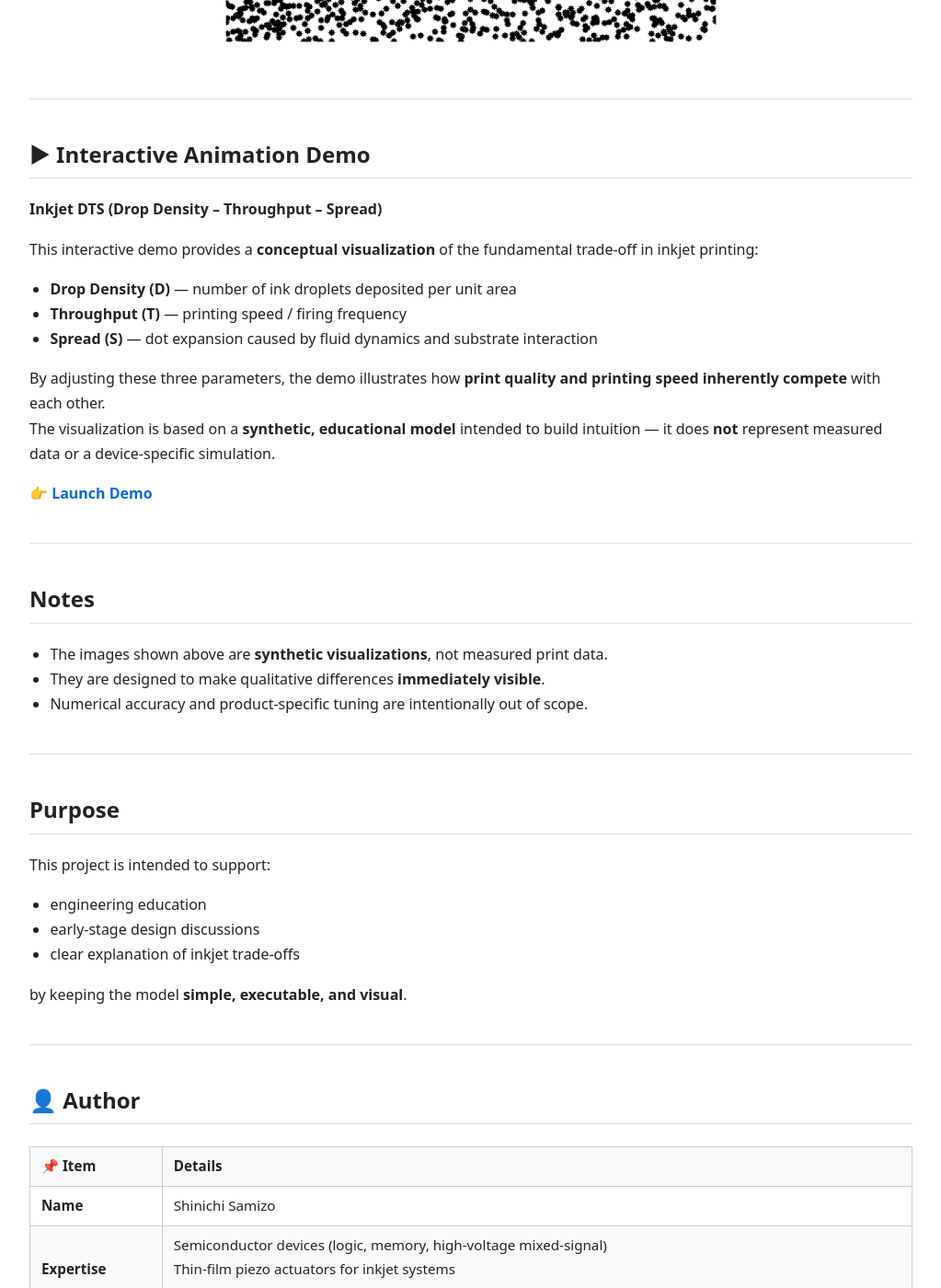
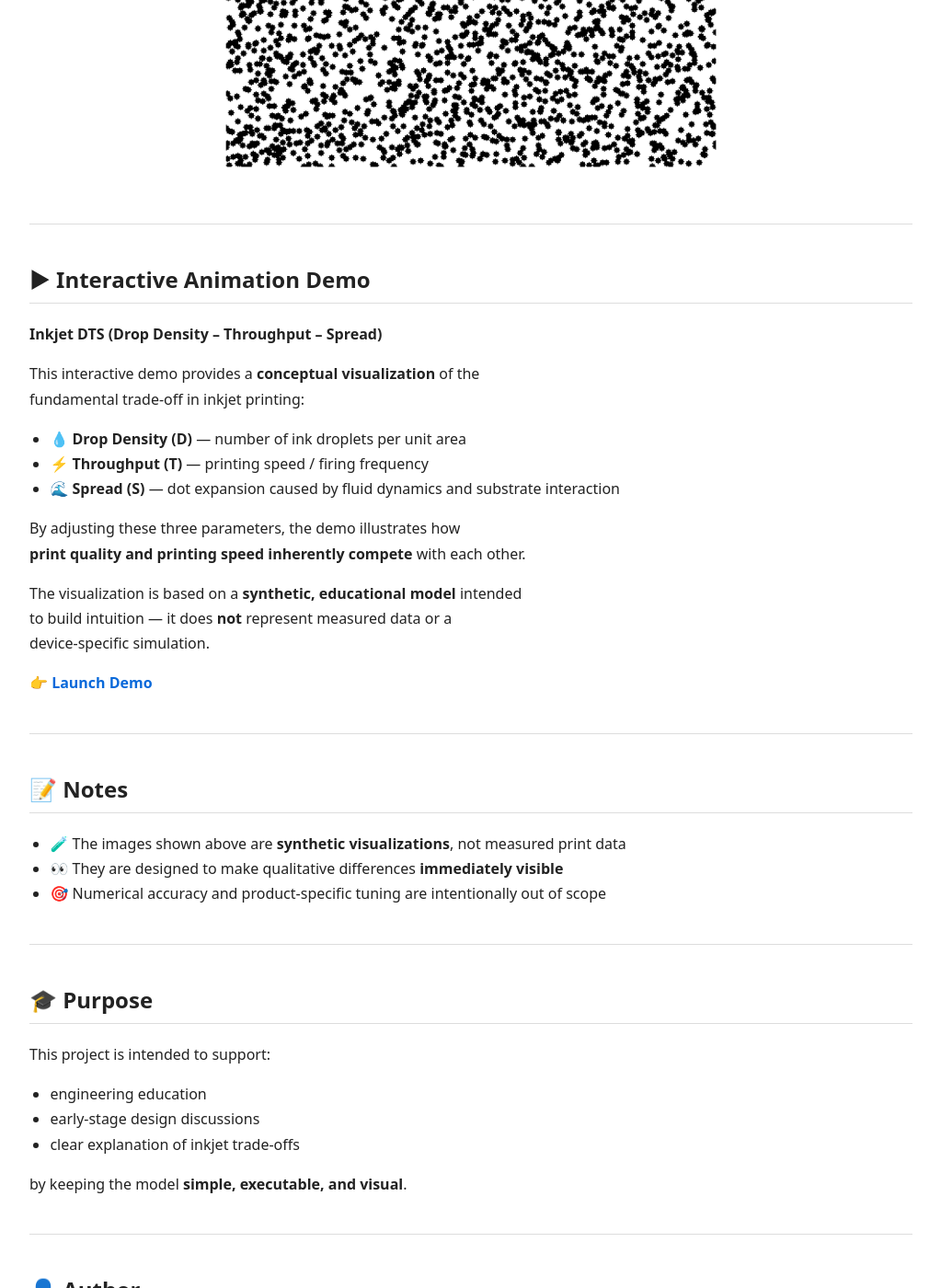
Before and after one commit to Samizo-AITL/inkjet-dts, a Jekyll site: the page built from index.md, in a window 1280 px wide and 1400 px high, scrolled down 5401 px. Shown: the whole window at 92% size, without its empty margins (128-1151 px from the left). Built offline with Jekyll 4.4.1, drawn with Linux system fonts in a browser that asks for light colours; some of the changed text lies outside the part shown.

Commit message:
Update index.md

````diff
--- a/index.md
+++ b/index.md
@@ -3,7 +3,7 @@
 title: Inkjet DTS
 ---
 
-# Inkjet DTS
+# 🖨 Inkjet DTS
 **Inkjet Drop density – Throughput – Spread**
 
 **Inkjet DTS** is a minimal design model for understanding
@@ -20,13 +20,13 @@
 
 ---
 
-## Overview
+## 🧭 Overview
 
 This page presents a **minimal educational model** for understanding the
 fundamental trade-off in inkjet printing between:
 
-- **Print quality**
-- **Printing speed**
+- 🖨 **Print quality**
+- ⚡ **Printing speed**
 
 The model is intentionally simplified.
 Its purpose is to clarify **design causality**, not to reproduce the behavior
@@ -34,9 +34,10 @@
 
 ---
 
-## Directory Structure
+## 🗂 Directory Structure
 
-This repository is organized to clearly separate **theoretical modeling**, **simulation code**, and **visual outputs**.
+This repository is organized to clearly separate
+**theoretical modeling**, **simulation code**, and **visual outputs**.
 
 ```
 inkjet-dts/
@@ -72,19 +73,20 @@
 
 ---
 
-## Design Intent
+## 🎯 Design Intent
 
-- **`code/`** contains a minimal but explicit Python model of inkjet trade-offs
-- **`images/`** visualizes how parameter choices affect dot spread and print quality
-- **GitHub Pages** is used to document the model, not to execute it
+- 📁 **`code/`** contains a minimal but explicit Python model of inkjet trade-offs
+- 🖼 **`images/`** visualizes how parameter choices affect dot spread and print quality
+- 🌐 **GitHub Pages** is used to document the model, not to execute it
 
-This separation keeps the system easy to understand, extend, and reuse for educational purposes.
+This separation keeps the system easy to understand, extend, and reuse
+for **educational purposes**.
 
 ---
 
-## Dominant axes (D–T–S)
+## 🧮 Dominant axes (D–T–S)
 
-Inkjet printing behavior can be reduced to three dominant axes:
+Inkjet printing behavior can be reduced to **three dominant axes**:
 
 - **D — Drop density**
   Number of ink drops per unit area
@@ -95,7 +97,7 @@
   → limits achievable printing speed
 
 - **S — Spread**
-  Dot spread on the medium (ink–paper interaction)
+  Dot spread on the medium *(ink–paper interaction)*
   → determines sharpness versus bleeding
 
 Most practical parameters
@@ -104,7 +106,7 @@
 
 ---
 
-## Visualization examples
+## 🖼 Visualization examples
 
 ### Graininess vs. quality
 
@@ -142,28 +144,33 @@
 
 **Inkjet DTS (Drop Density – Throughput – Spread)**
 
-This interactive demo provides a **conceptual visualization** of the fundamental trade-off in inkjet printing:
+This interactive demo provides a **conceptual visualization** of the
+fundamental trade-off in inkjet printing:
 
-- **Drop Density (D)** — number of ink droplets deposited per unit area
-- **Throughput (T)** — printing speed / firing frequency
-- **Spread (S)** — dot expansion caused by fluid dynamics and substrate interaction
+- 💧 **Drop Density (D)** — number of ink droplets per unit area
+- ⚡ **Throughput (T)** — printing speed / firing frequency
+- 🌊 **Spread (S)** — dot expansion caused by fluid dynamics and substrate interaction
 
-By adjusting these three parameters, the demo illustrates how **print quality and printing speed inherently compete** with each other.
-The visualization is based on a **synthetic, educational model** intended to build intuition — it does **not** represent measured data or a device-specific simulation.
+By adjusting these three parameters, the demo illustrates how
+**print quality and printing speed inherently compete** with each other.
+
+The visualization is based on a **synthetic, educational model** intended
+to build intuition — it does **not** represent measured data or a
+device-specific simulation.
 
 👉 **[Launch Demo](./demo/)**
 
 ---
 
-## Notes
+## 📝 Notes
 
-- The images shown above are **synthetic visualizations**, not measured print data.
-- They are designed to make qualitative differences **immediately visible**.
-- Numerical accuracy and product-specific tuning are intentionally out of scope.
+- 🧪 The images shown above are **synthetic visualizations**, not measured print data
+- 👀 They are designed to make qualitative differences **immediately visible**
+- 🎯 Numerical accuracy and product-specific tuning are intentionally out of scope
 
 ---
 
-## Purpose
+## 🎓 Purpose
 
 This project is intended to support:
 
````
